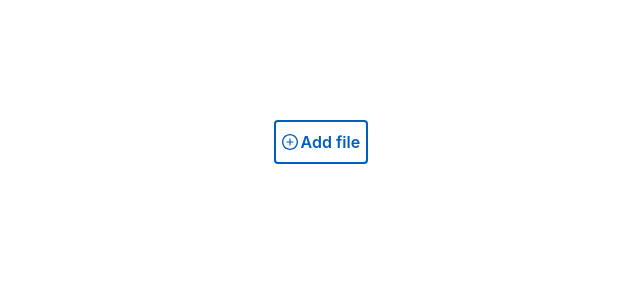
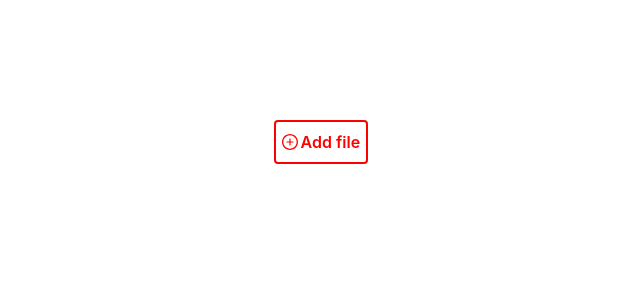
Before and after one commit to COLMASH/titan-FE, a React (Create React App) app: page / in a window 1280 px wide. Shown: the top 300 px of the page, without its empty margins (319-959 px from the left). Built offline with nearby package versions, Linux system fonts and the light colour scheme.

Commit message:
change button color to red

```diff
--- a/src/components/PdfSelector/PdfSelector.module.css
+++ b/src/components/PdfSelector/PdfSelector.module.css
@@ -34,7 +34,7 @@
     background-color: white;
     width: 70%;
     justify-content: center;
-    color: #005ebe;
+    color: red;
     border-radius: 4px;
     max-width: 100%;
     font-weight: 600;
```
